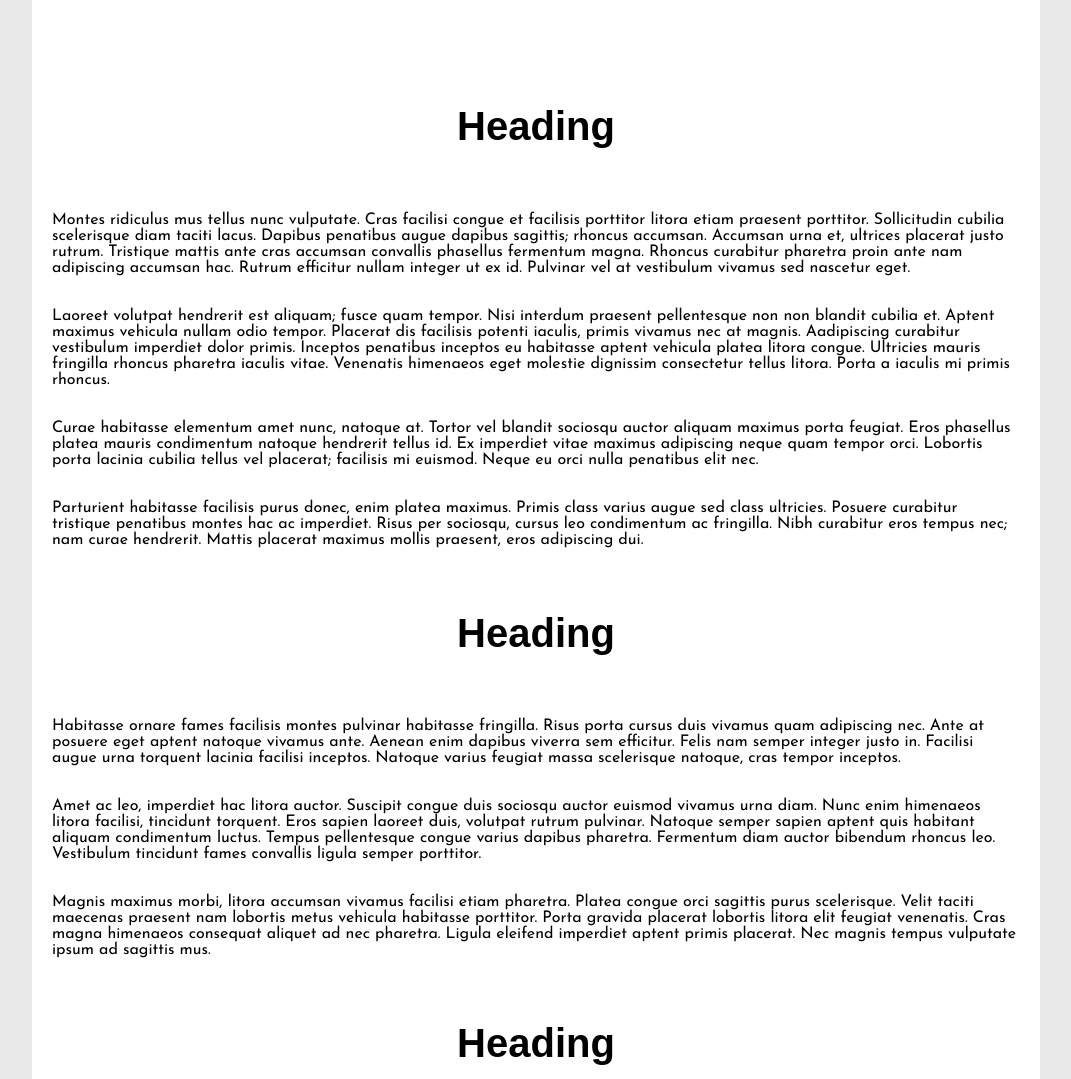
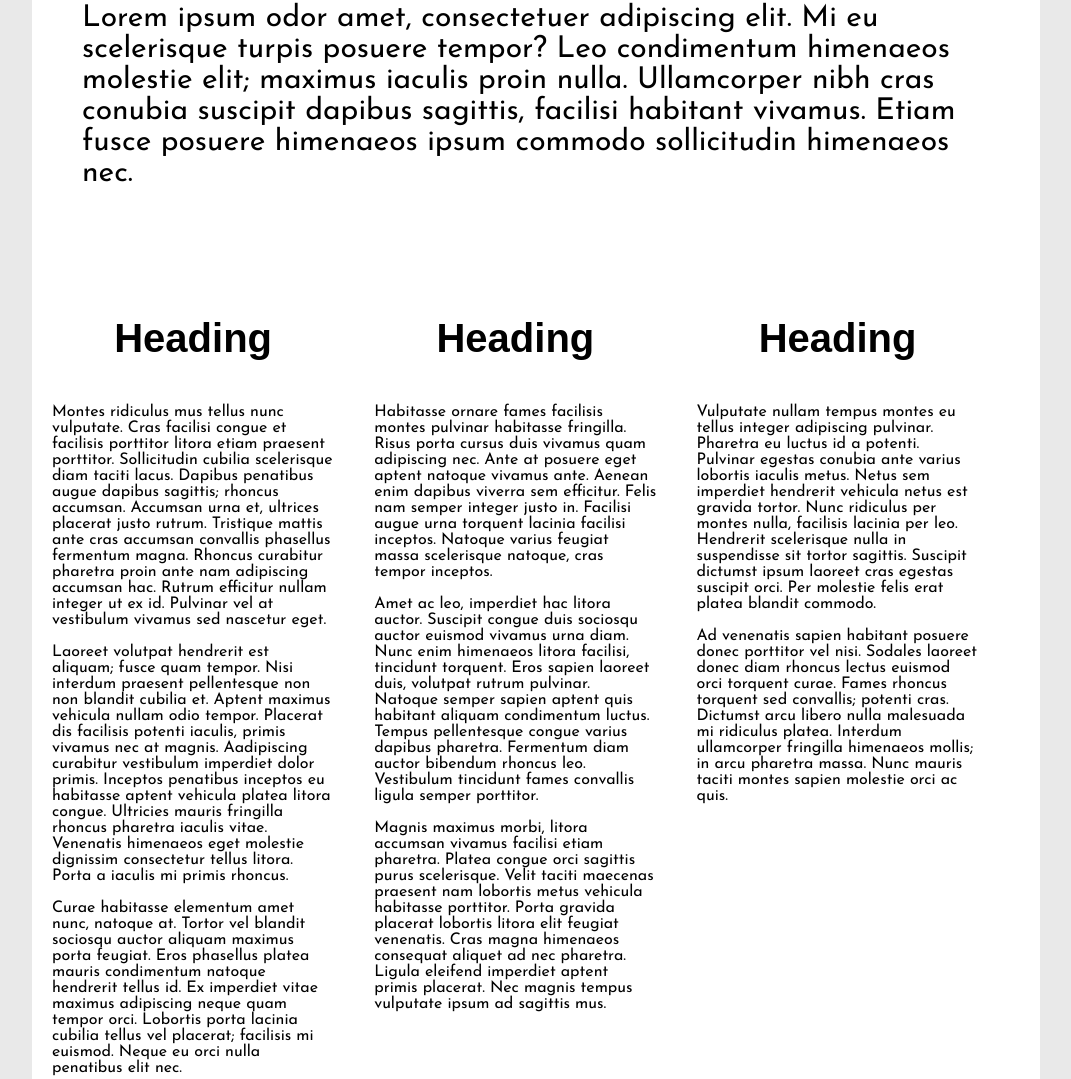
Before and after one commit to HeatherKolinskyBSU/assessment1-cloneTasks, a plain HTML site: page task1-responsiveLayoutAndTypography/index.html in a window 1280 px wide. Shown: the part 1025-2104 px from the top of the page, without its empty margins (104-1175 px from the left). Drawn offline with Linux system fonts and the light colour scheme; a web font is replaced by a local one.

Commit message:
Update 13 - Final
Finished implementing everything I could.

It's not perfect but it's close enough, good enough lol

```diff
--- a/task1-responsiveLayoutAndTypography/index.html
+++ b/task1-responsiveLayoutAndTypography/index.html
@@ -5,15 +5,17 @@
 
 <head>
     <title>Erased Tapes: Sonic Frontier</title>
-    <link rel="icon" type="image" href="assets/logo.svg"/> <!-- favicon -->
+    <link rel="icon" type="image" href="assets/logo.svg" /> <!-- favicon -->
     <link rel="stylesheet" href="styles.css"> <!-- Links the CSS stylesheet to HTML -->
-    <meta charset = "utf-8">
-    <meta name = "viewport" content = "width=device-width, initial-scale=1">
+    <meta charset="utf-8">
+    <meta name="viewport" content="width=device-width, initial-scale=1">
 
     <!-- Links to the two required fonts for this website -->
     <link rel="preconnect" href="https://fonts.googleapis.com">
     <link rel="preconnect" href="https://fonts.gstatic.com" crossorigin>
-    <link href="https://fonts.googleapis.com/css2?family=Josefin+Sans:ital,wght@0,100..700;1,100..700&family=Protest+Guerrilla&display=swap" rel="stylesheet">
+    <link
+        href="https://fonts.googleapis.com/css2?family=Josefin+Sans:ital,wght@0,100..700;1,100..700&family=Protest+Guerrilla&display=swap"
+        rel="stylesheet">
     <!-- Second font link starts here -->
     <link rel="preconnect" href="https://fonts.googleapis.com">
     <link rel="preconnect" href="https://fonts.gstatic.com" crossorigin>
@@ -25,18 +27,18 @@
     <header class="header"> <!-- Calls 'header' to layout the top of the page -->
         <img id="logo" src="assets/logo.svg" alt="Erased Tape's logo">
 
-        <div class = "topnav"> <!-- Calls 'topnav' to layout the navigation and make the buttons responsive -->
+        <div class="topnav"> <!-- Calls 'topnav' to layout the navigation and make the buttons responsive -->
             <a href="index.html">Our Blog</a>
             <a href="index.html">Our Artists</a>
             <a href="index.html">Our Story</a>
         </div>
     </header>
 
-    <div class = "title">
+    <div class="title">
         <h1>Erased Tapes: Exploring the Sonic Frontier</h1>
     </div>
 
-    <div class = "firstParagraph">
+    <div class="firstParagraph">
         <p>Lorem ipsum odor amet, consectetuer adipiscing elit. Mi eu scelerisque
             turpis posuere tempor? Leo condimentum himenaeos molestie elit; maximus
             iaculis proin nulla. Ullamcorper nibh cras conubia suscipit dapibus
@@ -44,69 +46,104 @@
             ipsum commodo sollicitudin himenaeos nec.</p>
     </div>
 
-    <div class = "heading">
+    <div class="mainContentColumns">
+
+        <div class="smallTextContent">
+
+            <div class="heading">
                 <h1>Heading</h1>
             </div>
 
-    <div class = "smallTextContent">
-        <p>Montes ridiculus mus tellus nunc vulputate. Cras facilisi congue et facilisis porttitor litora etiam praesent porttitor.
-           Sollicitudin cubilia scelerisque diam taciti lacus. Dapibus penatibus augue dapibus sagittis; rhoncus accumsan.
-           Accumsan urna et, ultrices placerat justo rutrum. Tristique mattis ante cras accumsan convallis phasellus fermentum magna.
-           Rhoncus curabitur pharetra proin ante nam adipiscing accumsan hac. Rutrum efficitur nullam integer ut ex id.
+            <p>Montes ridiculus mus tellus nunc vulputate. Cras facilisi congue et facilisis porttitor litora etiam
+                praesent porttitor.
+                Sollicitudin cubilia scelerisque diam taciti lacus. Dapibus penatibus augue dapibus sagittis; rhoncus
+                accumsan.
+                Accumsan urna et, ultrices placerat justo rutrum. Tristique mattis ante cras accumsan convallis
+                phasellus fermentum magna.
+                Rhoncus curabitur pharetra proin ante nam adipiscing accumsan hac. Rutrum efficitur nullam integer ut ex
+                id.
                 Pulvinar vel at vestibulum vivamus sed nascetur eget.</p>
 
-        <p>Laoreet volutpat hendrerit est aliquam; fusce quam tempor. Nisi interdum praesent pellentesque non non blandit cubilia et.
-           Aptent maximus vehicula nullam odio tempor. Placerat dis facilisis potenti iaculis, primis vivamus nec at magnis.
-           Aadipiscing curabitur vestibulum imperdiet dolor primis. Inceptos penatibus inceptos eu habitasse aptent vehicula platea litora congue.
-           Ultricies mauris fringilla rhoncus pharetra iaculis vitae. Venenatis himenaeos eget molestie dignissim consectetur tellus litora.
+            <p>Laoreet volutpat hendrerit est aliquam; fusce quam tempor. Nisi interdum praesent pellentesque non non
+                blandit cubilia et.
+                Aptent maximus vehicula nullam odio tempor. Placerat dis facilisis potenti iaculis, primis vivamus nec
+                at magnis.
+                Aadipiscing curabitur vestibulum imperdiet dolor primis. Inceptos penatibus inceptos eu habitasse aptent
+                vehicula platea litora congue.
+                Ultricies mauris fringilla rhoncus pharetra iaculis vitae. Venenatis himenaeos eget molestie dignissim
+                consectetur tellus litora.
                 Porta a iaculis mi primis rhoncus.</p>
 
-        <p>Curae habitasse elementum amet nunc, natoque at. Tortor vel blandit sociosqu auctor aliquam maximus porta feugiat.
-           Eros phasellus platea mauris condimentum natoque hendrerit tellus id. Ex imperdiet vitae maximus adipiscing neque quam tempor orci.
-           Lobortis porta lacinia cubilia tellus vel placerat; facilisis mi euismod. Neque eu orci nulla penatibus elit nec.</p>
+            <p>Curae habitasse elementum amet nunc, natoque at. Tortor vel blandit sociosqu auctor aliquam maximus porta
+                feugiat.
+                Eros phasellus platea mauris condimentum natoque hendrerit tellus id. Ex imperdiet vitae maximus
+                adipiscing neque quam tempor orci.
+                Lobortis porta lacinia cubilia tellus vel placerat; facilisis mi euismod. Neque eu orci nulla penatibus
+                elit nec.</p>
 
-        <p>Parturient habitasse facilisis purus donec, enim platea maximus. Primis class varius augue sed class ultricies.
-           Posuere curabitur tristique penatibus montes hac ac imperdiet. Risus per sociosqu, cursus leo condimentum ac fringilla.
-           Nibh curabitur eros tempus nec; nam curae hendrerit. Mattis placerat maximus mollis praesent, eros adipiscing dui.</p>
+            <p>Parturient habitasse facilisis purus donec, enim platea maximus. Primis class varius augue sed class
+                ultricies.
+                Posuere curabitur tristique penatibus montes hac ac imperdiet. Risus per sociosqu, cursus leo
+                condimentum ac fringilla.
+                Nibh curabitur eros tempus nec; nam curae hendrerit. Mattis placerat maximus mollis praesent, eros
+                adipiscing dui.</p>
         </div>
 
-    <div class = "heading">
+        <div class="smallTextContent">
+
+            <div class="heading">
                 <h1>Heading</h1>
             </div>
 
-    <div class = "smallTextContent">
-        <p>Habitasse ornare fames facilisis montes pulvinar habitasse fringilla. Risus porta cursus duis vivamus quam adipiscing nec.
-           Ante at posuere eget aptent natoque vivamus ante. Aenean enim dapibus viverra sem efficitur. Felis nam semper integer justo in.
-           Facilisi augue urna torquent lacinia facilisi inceptos. Natoque varius feugiat massa scelerisque natoque, cras tempor inceptos.</p>
+            <p>Habitasse ornare fames facilisis montes pulvinar habitasse fringilla. Risus porta cursus duis vivamus
+                quam adipiscing nec.
+                Ante at posuere eget aptent natoque vivamus ante. Aenean enim dapibus viverra sem efficitur. Felis nam
+                semper integer justo in.
+                Facilisi augue urna torquent lacinia facilisi inceptos. Natoque varius feugiat massa scelerisque
+                natoque, cras tempor inceptos.</p>
 
             <p>Amet ac leo, imperdiet hac litora auctor. Suscipit congue duis sociosqu auctor euismod vivamus urna diam.
-           Nunc enim himenaeos litora facilisi, tincidunt torquent. Eros sapien laoreet duis, volutpat rutrum pulvinar.
-           Natoque semper sapien aptent quis habitant aliquam condimentum luctus. Tempus pellentesque congue varius dapibus pharetra.
-           Fermentum diam auctor bibendum rhoncus leo. Vestibulum tincidunt fames convallis ligula semper porttitor.</p>
+                Nunc enim himenaeos litora facilisi, tincidunt torquent. Eros sapien laoreet duis, volutpat rutrum
+                pulvinar.
+                Natoque semper sapien aptent quis habitant aliquam condimentum luctus. Tempus pellentesque congue varius
+                dapibus pharetra.
+                Fermentum diam auctor bibendum rhoncus leo. Vestibulum tincidunt fames convallis ligula semper
+                porttitor.</p>
 
-        <p>Magnis maximus morbi, litora accumsan vivamus facilisi etiam pharetra. Platea congue orci sagittis purus scelerisque.
-           Velit taciti maecenas praesent nam lobortis metus vehicula habitasse porttitor. Porta gravida placerat lobortis litora elit feugiat venenatis.
-           Cras magna himenaeos consequat aliquet ad nec pharetra. Ligula eleifend imperdiet aptent primis placerat.
+            <p>Magnis maximus morbi, litora accumsan vivamus facilisi etiam pharetra. Platea congue orci sagittis purus
+                scelerisque.
+                Velit taciti maecenas praesent nam lobortis metus vehicula habitasse porttitor. Porta gravida placerat
+                lobortis litora elit feugiat venenatis.
+                Cras magna himenaeos consequat aliquet ad nec pharetra. Ligula eleifend imperdiet aptent primis
+                placerat.
                 Nec magnis tempus vulputate ipsum ad sagittis mus.</p>
         </div>
 
-    <div class = "heading">
+        <div class="smallTextContent">
+
+            <div class="heading">
                 <h1>Heading</h1>
             </div>
 
-    <div class = "smallTextContent">
             <p>Vulputate nullam tempus montes eu tellus integer adipiscing pulvinar. Pharetra eu luctus id a potenti.
-           Pulvinar egestas conubia ante varius lobortis iaculis metus. Netus sem imperdiet hendrerit vehicula netus est gravida tortor.
-           Nunc ridiculus per montes nulla, facilisis lacinia per leo. Hendrerit scelerisque nulla in suspendisse sit tortor sagittis.
-           Suscipit dictumst ipsum laoreet cras egestas suscipit orci. Per molestie felis erat platea blandit commodo.</p>
+                Pulvinar egestas conubia ante varius lobortis iaculis metus. Netus sem imperdiet hendrerit vehicula
+                netus est gravida tortor.
+                Nunc ridiculus per montes nulla, facilisis lacinia per leo. Hendrerit scelerisque nulla in suspendisse
+                sit tortor sagittis.
+                Suscipit dictumst ipsum laoreet cras egestas suscipit orci. Per molestie felis erat platea blandit
+                commodo.</p>
 
-        <p>Ad venenatis sapien habitant posuere donec porttitor vel nisi. Sodales laoreet donec diam rhoncus lectus euismod orci torquent curae.
-           Fames rhoncus torquent sed convallis; potenti cras. Dictumst arcu libero nulla malesuada mi ridiculus platea.
-           Interdum ullamcorper fringilla himenaeos mollis; in arcu pharetra massa. Nunc mauris taciti montes sapien molestie orci ac quis.</p>
+            <p>Ad venenatis sapien habitant posuere donec porttitor vel nisi. Sodales laoreet donec diam rhoncus lectus
+                euismod orci torquent curae.
+                Fames rhoncus torquent sed convallis; potenti cras. Dictumst arcu libero nulla malesuada mi ridiculus
+                platea.
+                Interdum ullamcorper fringilla himenaeos mollis; in arcu pharetra massa. Nunc mauris taciti montes
+                sapien molestie orci ac quis.</p>
+        </div>
     </div>
 
     <!-- Stores the album cover images -->
-    <div class = "albumContainer">
+    <div class="albumContainer">
         <img id="album" src="assets/all-encores.jpg" alt="All-Encores album cover">
         <img id="album" src="assets/articulation.jpg" alt="Articulation album cover">
         <img id="album" src="assets/blurred.jpg" alt="Blurred album cover">
@@ -119,18 +156,24 @@
         <!-- In order to display this correctly on desktop, the heading and text are in the same div tag under another larger div tag -->
         <!-- This lets us make a table with 2 rows in the left column and 1 row in the right-->
         <div class="authorFormatting">
-            <div class = "heading">
+            <div class="heading">
                 <h1>The Author</h1>
             </div>
-            <div class = "smallTextContent">
+
+            <div class="authorParagraph">
                 <p>Sapien leo scelerisque per convallis torquent nunc. Lobortis eleifend a nam sit turpis nostra.
-                   Tempus suspendisse libero curae faucibus lobortis litora bibendum praesent! Eget quam magna, diam commodo interdum sapien magnis.</p>
+                    Tempus suspendisse libero curae faucibus lobortis litora bibendum praesent! Eget quam magna, diam
+                    commodo interdum sapien magnis.</p>
             </div>
+
         </div>
+
         <!-- img is down here so it displays in the right-hand column -->
         <img id="author" src="assets/profile_picture.jpg" alt="Author's Profile Picture">
+
     </div>
-    <div class = "footer">
+
+    <div class="footer">
         <p>Copyright © Erased Disks Ltd.</p>
     </div>
 
--- a/task1-responsiveLayoutAndTypography/styles.css
+++ b/task1-responsiveLayoutAndTypography/styles.css
@@ -26,15 +26,15 @@ body {
 
 /* Default image size for the page's logo */
 #logo {
-    width:80px;
-    height:80px;
+    width: 80px;
+    height: 80px;
 }
 
 /* Changes the size of the page's logo ONLY IF the viewport is >1024px */
 @media (min-width: 1024px) {
     #logo {
-    width:200px;
-    height:200px;
+        width: 200px;
+        height: 200px;
     }
 }
 
@@ -84,6 +84,7 @@ body {
 @media (min-width: 1024px) {
     .title {
         font-size: 40px;
+        padding: 50px;
     }
 }
 
@@ -98,14 +99,19 @@ body {
     font-family: "Protest Guerrilla", sans-serif;
     font-weight: 400;
     font-style: normal;
+    width: 100%;
+}
+
+/* Thing for making desktop columns with */
+.mainContentColumns {
+    display: flex;
+    flex-wrap: wrap;
+    flex-direction: row;
+    background-color: white;
 }
 
 /* Main page text content */
 .smallTextContent {
-    text-align: left;
-    flex-grow: 1;
-    display: flex;
-    flex-direction: column;
     text-decoration: none;
     background-color: white;
     padding: 20px;
@@ -115,6 +121,13 @@ body {
     font-style: normal;
 }
 
+/* Turns the text content into 3 columns on desktop (>1024px) specifically */
+@media (min-width: 1024px) {
+    .smallTextContent {
+        width: 28%;
+    }
+}
+
 /* styling for the first paragraph */
 /* Same situation as .title */
 /* There's probably a better way of implementing this but it's fine for now */
@@ -122,7 +135,6 @@ body {
     text-align: left;
     flex-grow: 1;
     display: flex;
-    flex-direction: column;
     text-decoration: none;
     background-color: white;
     padding: 5px;
@@ -159,28 +171,25 @@ body {
 /* Shrinks the album cover size on desktop so they fit into a grid */
 @media (min-width: 1024px) {
     #album {
-        width:49%;
+        width: 50%;
     }
 }
-
-/* NOTE: Desktop is meant to have 5 album covers in a weird configuration */
-/* however we were given 6 images so a 2x3 grid made more sense to implement */
 
 /* Default image size for the author's profile picture */
 #author {
     text-align: center;
     max-width: 100%;
     border-radius: 50%;
-    width:80px;
-    height:80px;
+    width: 80px;
+    height: 80px;
     object-fit: contain;
 }
 
 /* Changes the size of the author's profile picture ONLY IF the viewport is >1024px */
 @media (min-width: 1024px) {
     #author {
-        width:200px;
-        height:200px;
+        width: 200px;
+        height: 200px;
     }
 }
 
@@ -197,13 +206,25 @@ body {
 }
 
 /* Formats .authorContainer on desktop */
-.authorFormatting{
+.authorFormatting {
     display: flex;
     justify-content: center;
     flex-direction: column;
     flex-wrap: wrap;
     background-color: white;
     width: 50%;
+}
+
+/* Using *another* custom format so it doesn't try and re-arrange itself on >1024px viewports */
+.authorParagraph {
+    text-decoration: none;
+    background-color: white;
+    text-align: left;
+    padding: 20px;
+    font-family: "Josefin Sans", sans-serif;
+    font-optical-sizing: auto;
+    font-weight: 400;
+    font-style: normal;
 }
 
 /* Page footer */
```
Lines whose indentation alone changed are shown as unchanged.
